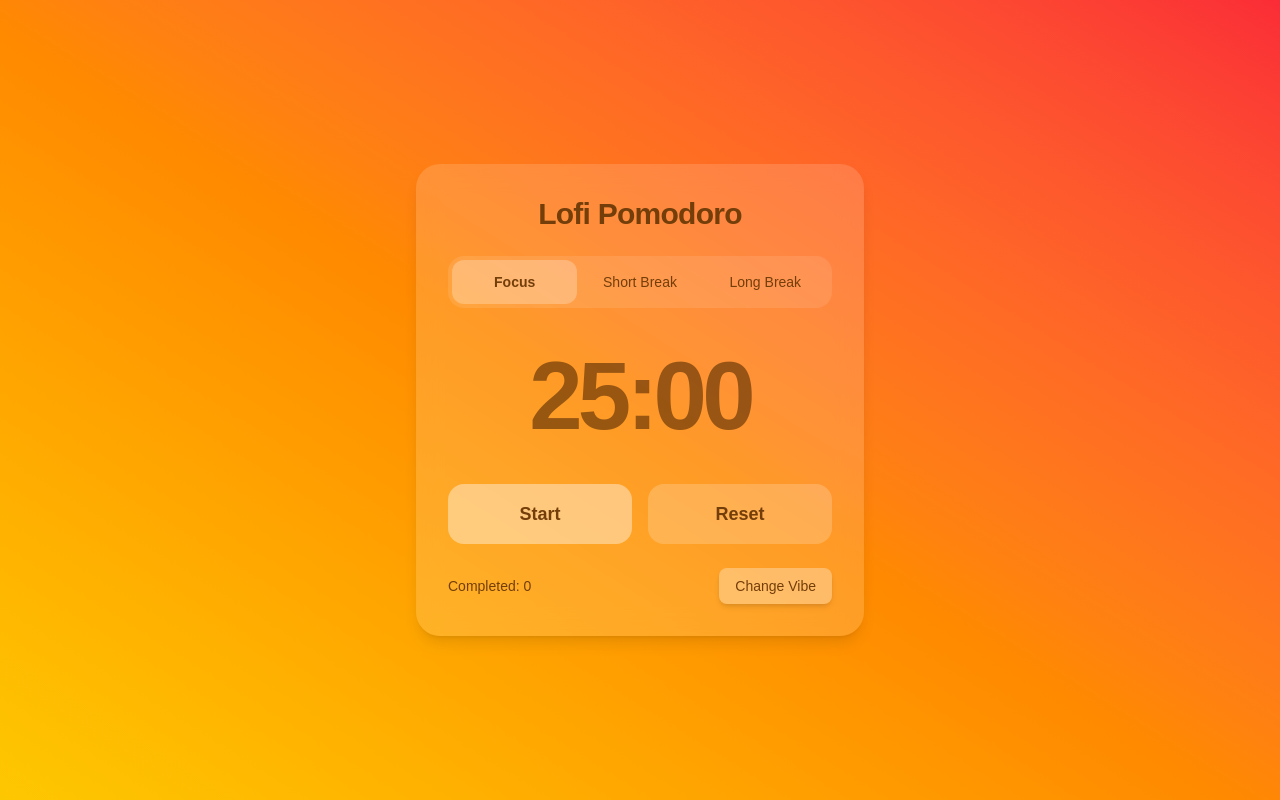
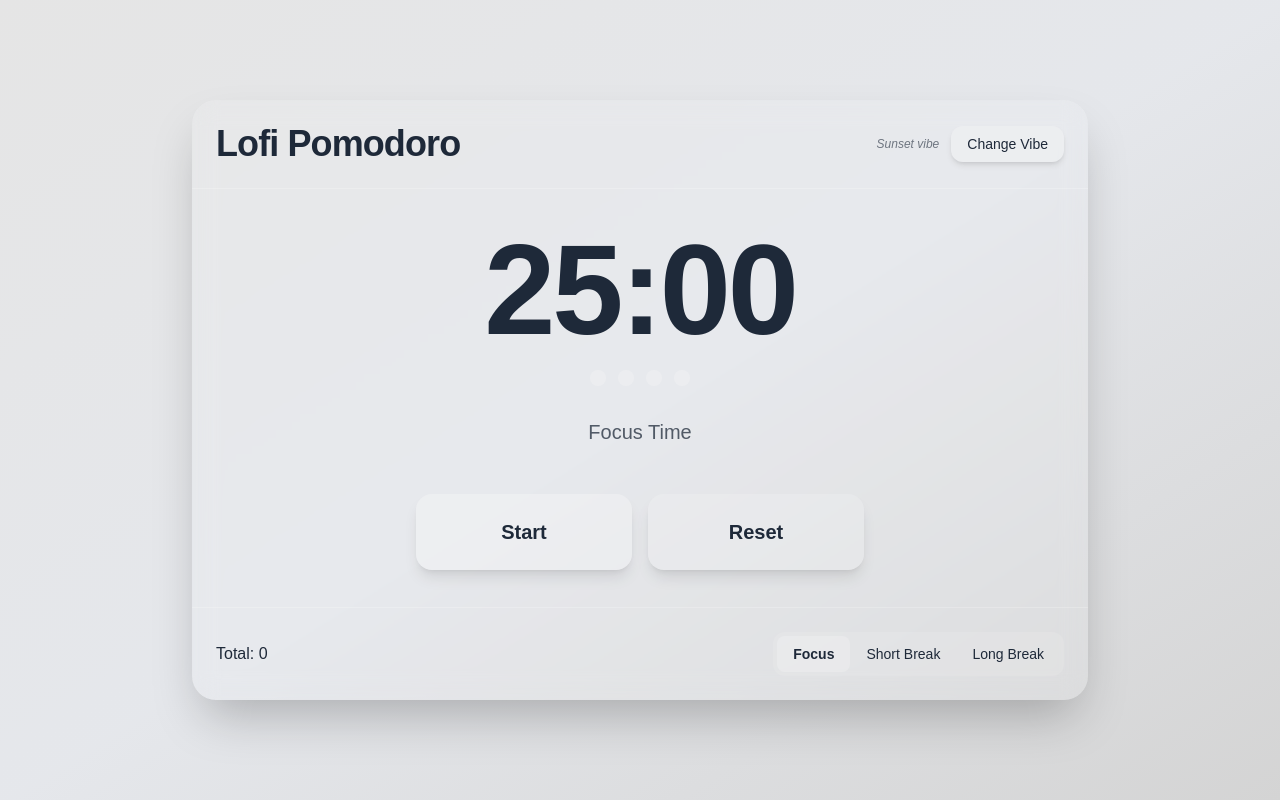
Before and after one commit to annjose/pomodoro-flow, a Next.js app: page / in a window 1280 px wide. Built offline with nearby package versions, Linux system fonts and the light colour scheme.

Commit message:
Changed the themes again

```diff
--- a/src/app/LofiPomodoro.tsx
+++ b/src/app/LofiPomodoro.tsx
@@ -126,7 +126,7 @@ const LofiPomodoro = () => {
 
     // Change theme
     const cycleTheme = () => {
-        const themes = ["sunset", "midnight", "forest", "ocean"];
+        const themes = ["synthwave", "cafe", "cosmic", "minimal"];
         const currentIndex = themes.indexOf(theme);
         const nextIndex = (currentIndex + 1) % themes.length;
         setTheme(themes[nextIndex]);
@@ -134,26 +134,82 @@ const LofiPomodoro = () => {
 
     return (
         <div
-            className={`min-h-screen flex justify-center items-center transition-colors duration-2000 ${
-                theme === "sunset"
-                    ? "bg-gradient-to-tr from-yellow-400 to-red-500 text-yellow-900"
-                    : theme === "midnight"
-                    ? "bg-gradient-to-tr from-purple-800 to-black text-white"
-                    : theme === "forest"
-                    ? "bg-gradient-to-tr from-green-600 to-green-900 text-green-100"
-                    : "bg-gradient-to-tr from-blue-600 to-blue-900 text-blue-100"
+            className={`min-h-screen flex flex-col justify-center items-center transition-colors duration-2000 ${
+                theme === "synthwave"
+                    ? "bg-gradient-to-br from-purple-900 via-fuchsia-800 to-pink-700 text-pink-200"
+                    : theme === "cafe"
+                    ? "bg-gradient-to-br from-amber-800 via-amber-700 to-yellow-600 text-amber-100"
+                    : theme === "cosmic"
+                    ? "bg-gradient-to-br from-slate-900 via-blue-900 to-indigo-800 text-cyan-200"
+                    : "bg-gradient-to-br from-neutral-200 via-gray-200 to-neutral-300 text-gray-800"
             }`}
         >
-            <div className="bg-white/15 backdrop-blur-md rounded-3xl p-8 shadow-lg w-11/12 max-w-md text-center">
-                <h1 className="text-3xl font-bold tracking-tight m-0">
+            <div className="bg-white/10 backdrop-blur-md rounded-3xl shadow-2xl w-11/12 max-w-4xl min-h-[600px] flex flex-col overflow-hidden">
+                {/* Header */}
+                <div className="p-6 border-b border-white/20 flex justify-between items-center">
+                    <h1 className="text-4xl font-extrabold tracking-tight">
                         Lofi Pomodoro
                     </h1>
+                    <div className="flex items-center gap-3">
+                        <span className="text-xs opacity-60 italic">
+                            {theme.charAt(0).toUpperCase() + theme.slice(1)} vibe
+                        </span>
+                        <button
+                            onClick={cycleTheme}
+                            className="bg-white/20 hover:bg-white/30 px-4 py-2 rounded-xl text-sm font-medium transition-all shadow-md hover:shadow-lg transform hover:-translate-y-0.5"
+                        >
+                            Change Vibe
+                        </button>
+                    </div>
+                </div>
 
-                <div className="flex bg-white/10 rounded-2xl p-1 mt-6">
+                {/* Main content */}
+                <div className="flex-grow flex flex-col justify-center items-center p-8">
+                    {/* Timer display */}
+                    <div className="mb-12 text-center">
+                        <div className={`text-9xl font-bold tabular-nums leading-none tracking-tight mb-4 ${isActive ? 'animate-pulse' : ''}`}>
+                            {formatTime()}
+                        </div>
+                        <div className="flex gap-3 justify-center mb-8">
+                            {[...Array(4)].map((_, i) => (
+                                <div
+                                    key={i}
+                                    className={`w-4 h-4 rounded-full ${i < completedPomodoros % 4 ? 'bg-white' : 'bg-white/20'}`}
+                                ></div>
+                            ))}
+                        </div>
+                        <div className="text-xl opacity-75">
+                            {mode === "pomodoro" ? "Focus Time" : mode === "shortBreak" ? "Short Break" : "Long Break"}
+                        </div>
+                    </div>
+
+                    {/* Control buttons */}
+                    <div className="flex gap-4 w-full max-w-md">
                         <button
-                        className={`flex-1 py-3 px-4 rounded-xl text-sm font-medium transition-all ${
+                            onClick={toggleTimer}
+                            className="flex-1 py-6 px-8 rounded-2xl text-xl font-semibold cursor-pointer transition-all bg-white/25 hover:bg-white/40 shadow-lg"
+                        >
+                            {isActive ? "Pause" : "Start"}
+                        </button>
+                        <button
+                            onClick={resetTimer}
+                            className="flex-1 py-6 px-8 rounded-2xl text-xl font-semibold cursor-pointer transition-all bg-white/15 hover:bg-white/25 shadow-lg"
+                        >
+                            Reset
+                        </button>
+                    </div>
+                </div>
+
+                {/* Footer */}
+                <div className="p-6 border-t border-white/20 flex justify-between items-center">
+                    <div>
+                        <span className="font-medium">Total: {completedPomodoros}</span>
+                    </div>
+                    <div className="flex bg-white/10 rounded-xl p-1">
+                        <button
+                            className={`py-2 px-4 rounded-lg text-sm font-medium transition-all ${
                                 mode === "pomodoro"
-                                ? "bg-white/25 font-semibold"
+                                    ? "bg-white/20 font-semibold"
                                     : ""
                             }`}
                             onClick={() => changeMode("pomodoro")}
@@ -161,9 +217,9 @@ const LofiPomodoro = () => {
                             Focus
                         </button>
                         <button
-                        className={`flex-1 py-3 px-4 rounded-xl text-sm font-medium transition-all ${
+                            className={`py-2 px-4 rounded-lg text-sm font-medium transition-all ${
                                 mode === "shortBreak"
-                                ? "bg-white/25 font-semibold"
+                                    ? "bg-white/20 font-semibold"
                                     : ""
                             }`}
                             onClick={() => changeMode("shortBreak")}
@@ -171,9 +227,9 @@ const LofiPomodoro = () => {
                             Short Break
                         </button>
                         <button
-                        className={`flex-1 py-3 px-4 rounded-xl text-sm font-medium transition-all ${
+                            className={`py-2 px-4 rounded-lg text-sm font-medium transition-all ${
                                 mode === "longBreak"
-                                ? "bg-white/25 font-semibold"
+                                    ? "bg-white/20 font-semibold"
                                     : ""
                             }`}
                             onClick={() => changeMode("longBreak")}
@@ -181,36 +237,6 @@ const LofiPomodoro = () => {
                             Long Break
                         </button>
                     </div>
-
-                <div className="my-10 animate-pulse">
-                    <div className="text-8xl font-bold tabular-nums leading-none tracking-tighter">
-                        {formatTime()}
-                    </div>
-                </div>
-
-                <div className="flex gap-4 mb-6">
-                    <button
-                        onClick={toggleTimer}
-                        className="flex-1 py-4 px-5 rounded-2xl text-lg font-semibold cursor-pointer transition-all bg-white/40 hover:bg-white/50"
-                    >
-                        {isActive ? "Pause" : "Start"}
-                    </button>
-                    <button
-                        onClick={resetTimer}
-                        className="flex-1 py-4 px-5 rounded-2xl text-lg font-semibold cursor-pointer transition-all bg-white/20 hover:bg-white/30"
-                    >
-                        Reset
-                    </button>
-                </div>
-
-                <div className="flex justify-between items-center text-sm">
-                    <span>Completed: {completedPomodoros}</span>
-                    <button
-                        onClick={cycleTheme}
-                        className="bg-white/30 hover:bg-white/50 px-4 py-2 rounded-lg text-sm font-medium transition-all shadow-md hover:shadow-lg transform hover:-translate-y-0.5"
-                    >
-                        Change Vibe
-                    </button>
                 </div>
             </div>
         </div>
```
Lines whose indentation alone changed are shown as unchanged.
